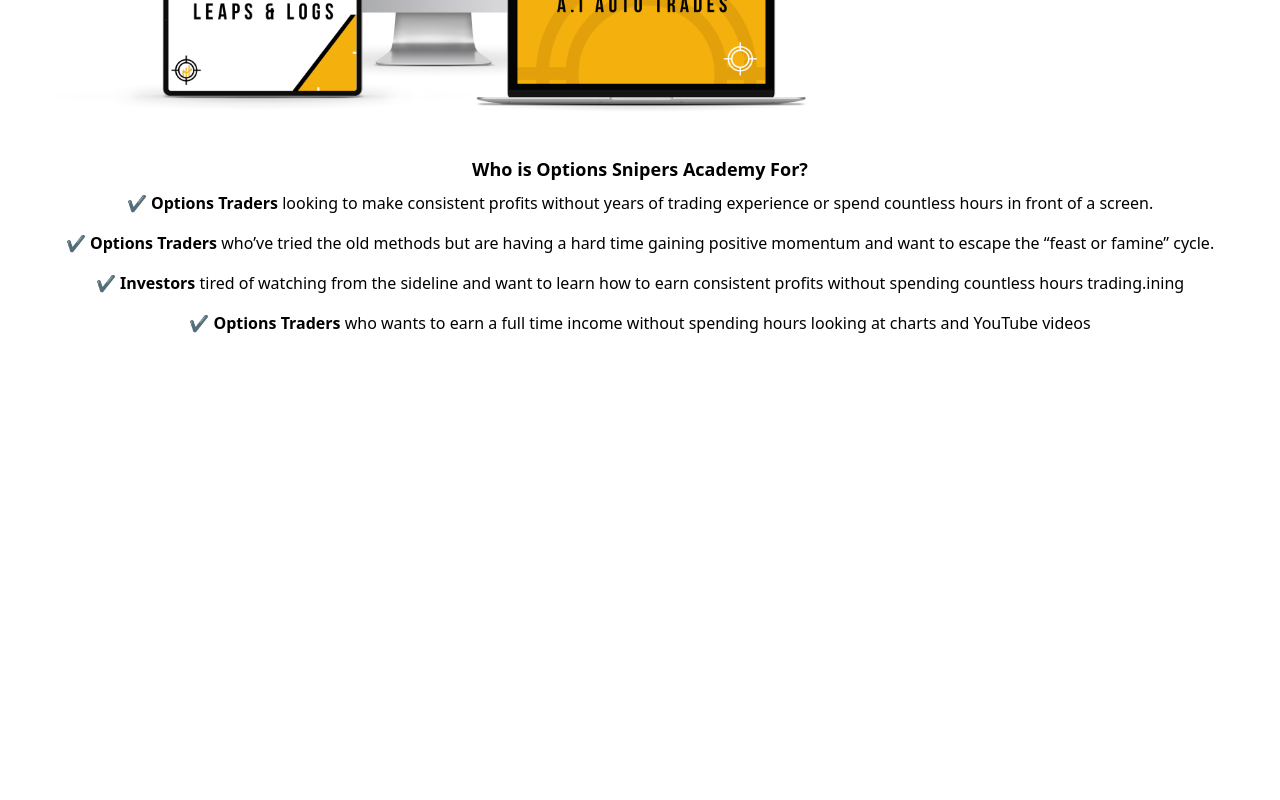
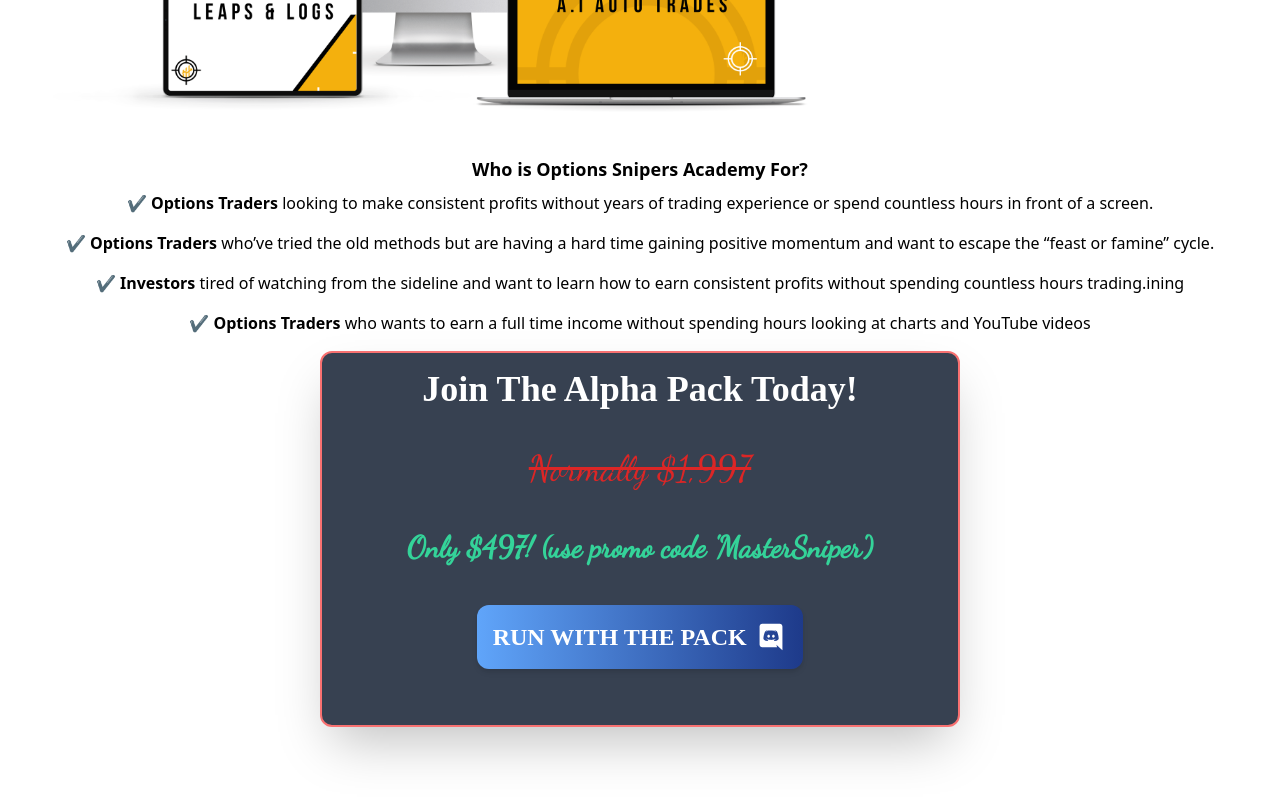
Before and after one commit to scottjwilson/wsg, a Gatsby site: page / in a window 1280 px wide. Shown: the part 1174-1974 px from the top of the page. Before the commit the page ends 1525 px from the top, so only its background shows below. Built offline with nearby package versions, Linux system fonts and the light colour scheme; Gatsby itself is replaced by a stand-in of ours; a web font is replaced by a local one.

Commit message:
testing fonts

```diff
--- a/package.json
+++ b/package.json
@@ -5,6 +5,8 @@
   "version": "0.1.0",
   "author": "Kyle Mathews <mathews.kyle@gmail.com>",
   "dependencies": {
+    "@fontsource/dancing-script": "^4.2.2",
+    "@fontsource/syne-mono": "^4.2.2",
     "gatsby": "^3.0.1",
     "gatsby-plugin-gatsby-cloud": "^2.0.0",
     "gatsby-plugin-image": "^1.0.0",
--- /dev/null
+++ b/src/components/BuyNow.js
@@ -0,0 +1,26 @@
+import React from "react"
+import discord from "../images/Discord-Logo-White.svg"
+const BuyNow = () => {
+  return (
+    <div className="bg-gray-700 p-4 mb-8 border-red-400 border-solid border-2 shadow-2xl text-center space-y-10 md:w-1/2 mx-auto rounded-xl">
+      <p className="text-4xl font-semibold font-alpha text-white">
+        Join The Alpha Pack Today!
+      </p>
+      <p className="text-4xl line-through text-red-600 font-dancing">
+        Normally $1,997
+      </p>
+      <p className="text-green-400 text-3xl font-bold font-dancing">
+        Only $497! (use promo code 'MasterSniper')
+      </p>
+      <div className="flex justify-center items-center">
+        <button className="font-alpha bg-gradient-to-r from-blue-400 to-blue-900 rounded-xl p-4 text-white text-2xl font-semibold shadow-md uppercase flex ">
+          run with the pack
+          <img src={discord} className="h-8 ml-2" />
+        </button>
+      </div>
+      <p className="text-xs"> </p>
+    </div>
+  )
+}
+
+export default BuyNow
--- a/src/components/Timer.js
+++ b/src/components/Timer.js
@@ -2,10 +2,10 @@ import React, { useState, useEffect } from "react"
 import moment from "moment"
 
 const Timer = ({ deadline }) => {
-  const [days, setDays] = useState(0)
-  const [hours, setHours] = useState(0)
-  const [minutes, setMinutes] = useState(0)
-  const [seconds, setSeconds] = useState(0)
+  const [days, setDays] = useState(6)
+  const [hours, setHours] = useState(11)
+  const [minutes, setMinutes] = useState(39)
+  const [seconds, setSeconds] = useState(60)
 
   useEffect(() => {
     setInterval(() => {
@@ -21,12 +21,12 @@ const Timer = ({ deadline }) => {
   }, [deadline])
 
   return (
-    <div className="bg-red-500 py-2 flex justify-center fixed bottom-0 w-full">
+    <div className="bg-red-500 py-2 mt-12 flex justify-center fixed bottom-0 w-full">
       <div className="mx-2">
         <h1 className="text-white text-4xl font-bold">0{days}</h1>
         <p className="uppercase text-white font-bold text-xs">days</p>
       </div>
-      <div className="mx-2">
+      <div className="mx-2 ">
         <h1 className="text-white text-4xl font-bold">{hours}</h1>
         <p className="uppercase text-white font-bold text-xs">hrs</p>
       </div>
--- a/src/components/layout.js
+++ b/src/components/layout.js
@@ -1,11 +1,14 @@
 import * as React from "react"
+import Timer from "../components/Timer"
+
 import PropTypes from "prop-types"
 import "./layout.css"
 
 const Layout = ({ children }) => {
   return (
     <>
-      <main>{children}</main>
+      <main className="pb-40">{children}</main>
+      <Timer deadline="2021-03-24 12:12:12" />
     </>
   )
 }
--- a/src/pages/index.js
+++ b/src/pages/index.js
@@ -3,8 +3,8 @@ import Hero from "../components/Hero"
 import About from "../components/About"
 import Layout from "../components/layout"
 import SEO from "../components/seo"
-import Timer from "../components/Timer"
-import moment from "moment"
+import BuyNow from "../components/BuyNow"
+
 const IndexPage = () => {
   //   const date = moment().add(7, "days").calendar()
   //   const exp = date + `12:12:12`
@@ -13,8 +13,7 @@ const IndexPage = () => {
       <SEO title="Home" />
       <Hero />
       <About />
-
-      <Timer deadline="2021-03-24 12:12:12" />
+      <BuyNow />
     </Layout>
   )
 }
--- a/tailwind.config.js
+++ b/tailwind.config.js
@@ -2,7 +2,12 @@ module.exports = {
   purge: ["./src/**/*.html", "./src/**/*.js"],
   darkMode: false, // or 'media' or 'class'
   theme: {
-    extend: {},
+    extend: {
+      fontFamily: {
+        dancing: ["dancing script"],
+        alpha: ["syne mono"],
+      },
+    },
   },
   variants: {
     extend: {},
```
Also changed, not shown: gatsby-browser.js (+2 -7 lines), src/images/Discord-Logo+Wordmark-Color.svg (added), src/images/Discord-Logo-White.svg (added), src/images/discordlogo.svg (added), 1 other file.
